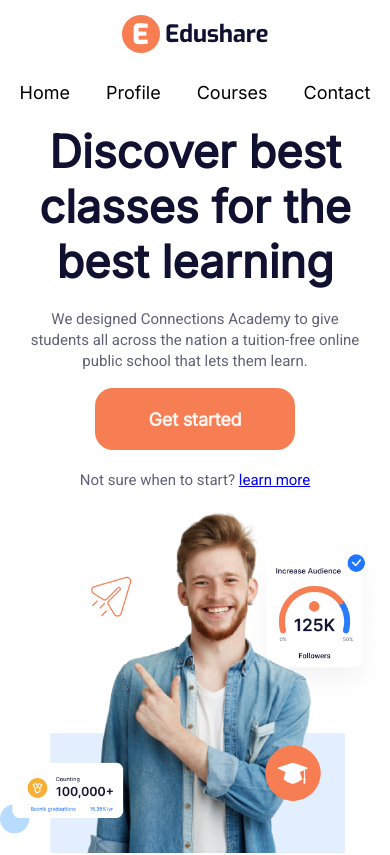
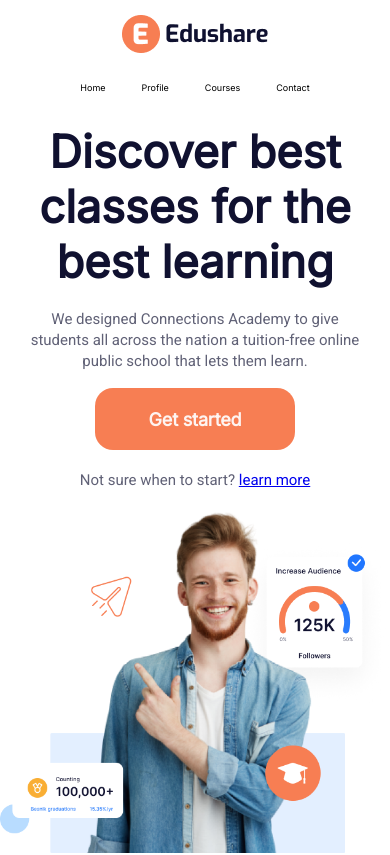
Before and after one commit to krushilshah/edushare, a plain HTML site: page index.html in a window 390 px wide. Shown: the top 855 px of the page. Drawn offline with Linux system fonts and the light colour scheme.

Commit message:
maharshhh

```diff
--- a/assets/css/style.css
+++ b/assets/css/style.css
@@ -580,7 +580,12 @@ li:hover {
 
  }
 }
+@media only screen and (max-width: 400px){
+  nav ul li{
+   font-size: 0.5rem;
+  }
 
+}
 @media only screen and (max-width: 980px) {
   img {
     max-width: 100%;
```
